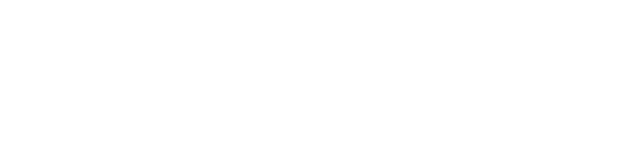
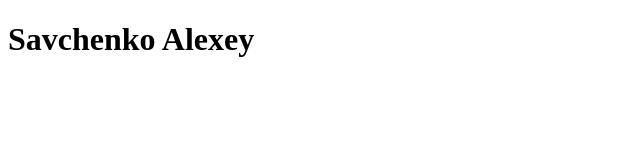
Before and after one commit to rihard363/-rsschool-cv, a plain HTML site: page index.html in a window 1280 px wide. Shown: the whole page, without its empty margins (0-640 px from the left). Drawn offline with Linux system fonts and the light colour scheme.

Commit message:
feat: add h1 index.html

```diff
--- a/index.html
+++ b/index.html
@@ -7,5 +7,6 @@
     <link rel="stylesheet" href="style.css">
 </head>
 <body>
+    <h1>Savchenko Alexey</h1>
 </body>
 </html>
```
